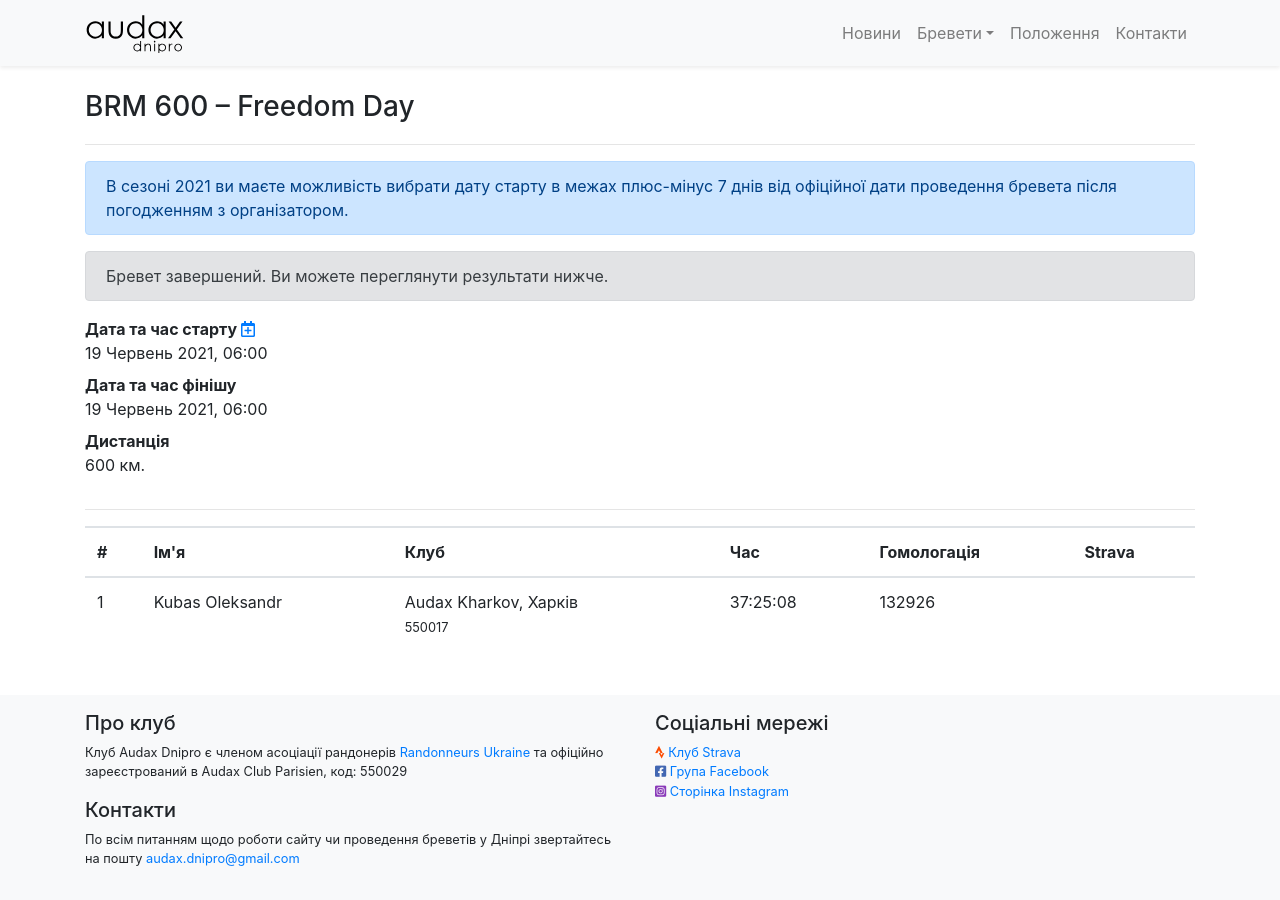
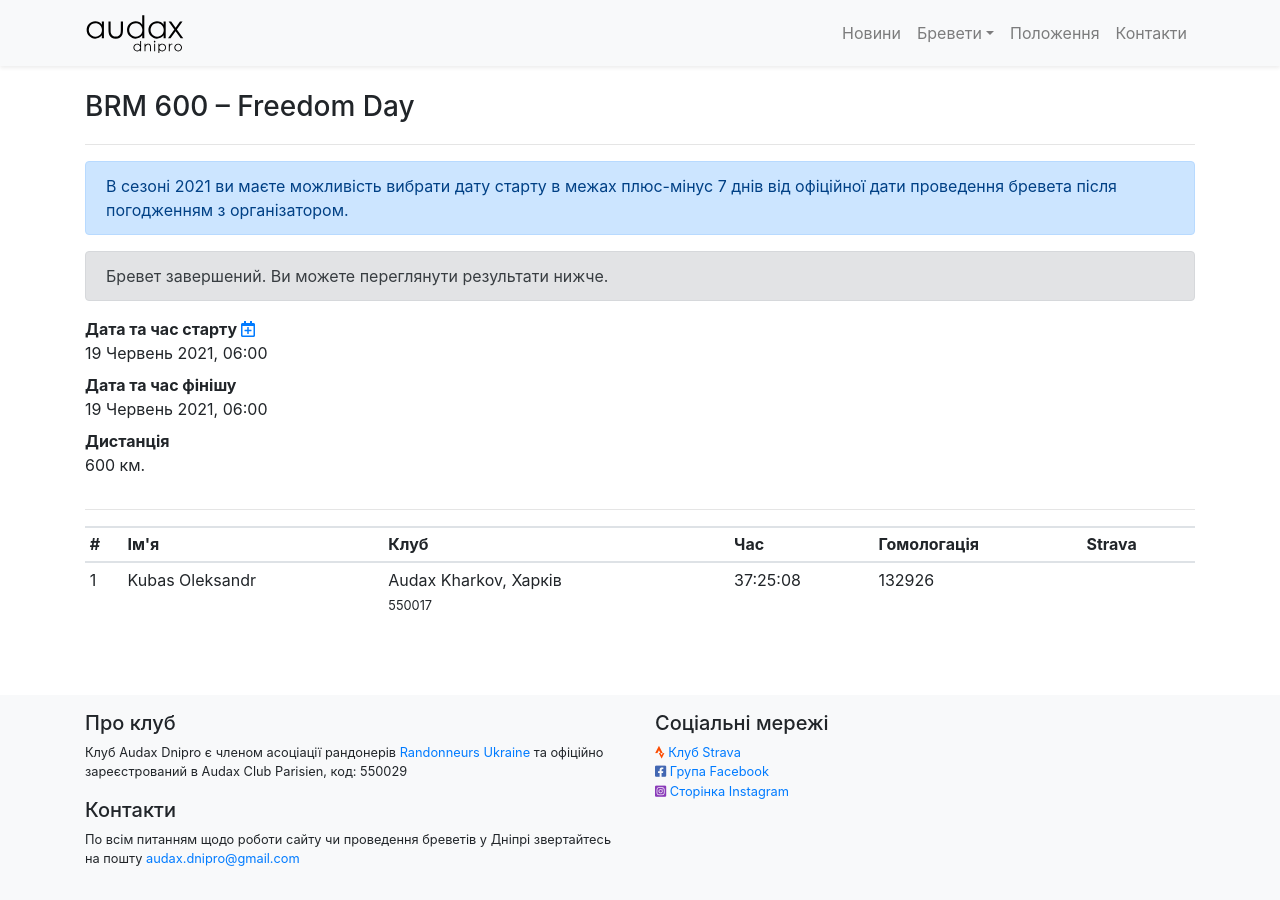
Before and after one commit to s-chizhik/audax.dp.ua, a Jekyll site: the page built from _brevets2021/06-19-brm600.html, in a window 1280 px wide. Built offline with Jekyll 4.4.1, drawn with Linux system fonts in a browser that asks for light colours.

Commit message:
table -> table sm

```diff
--- a/_includes/results.html
+++ b/_includes/results.html
@@ -1,4 +1,4 @@
-<table class="table">
+<table class="table table-sm table-hover">
     <thead>
     <tr>
         <th>#</th>
```
